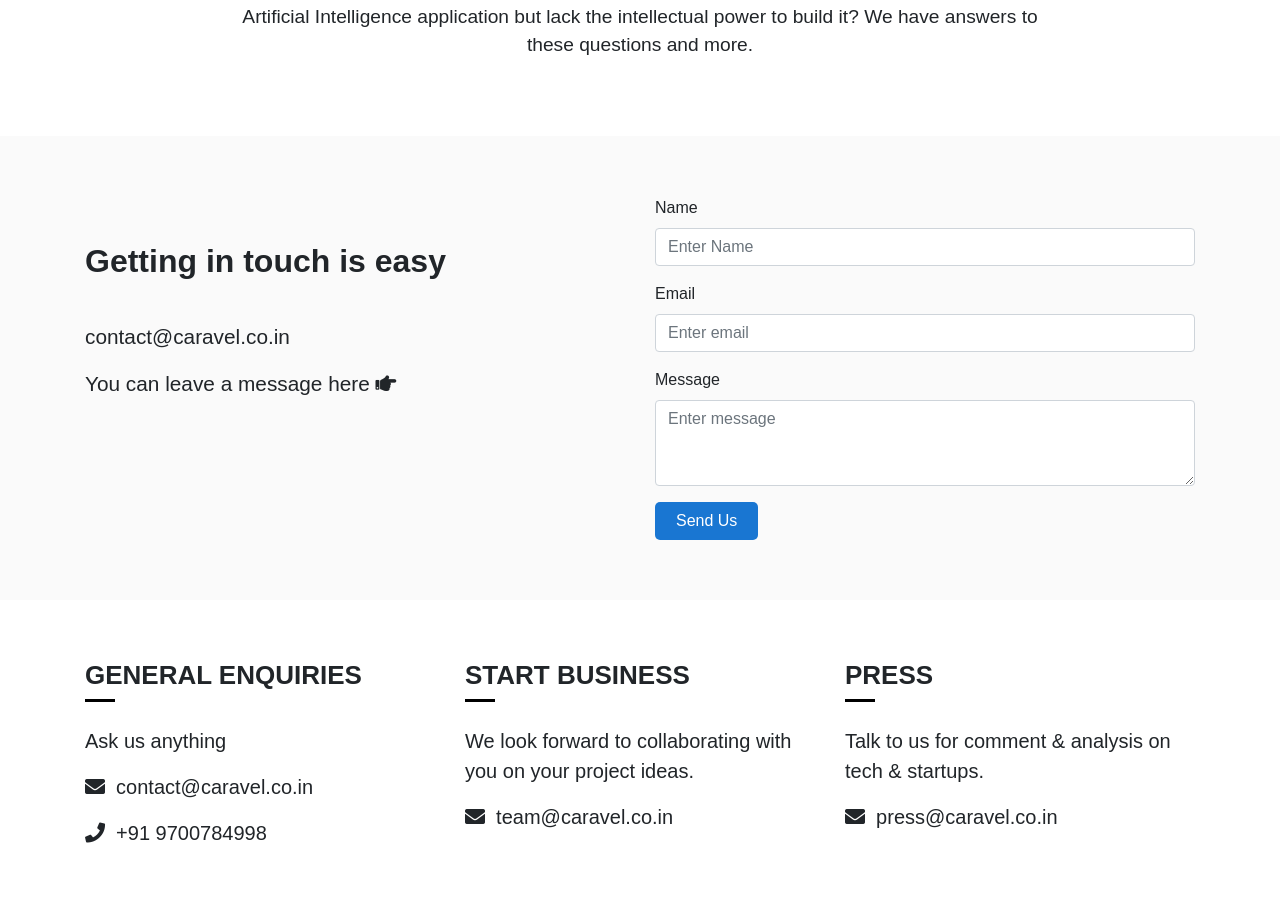
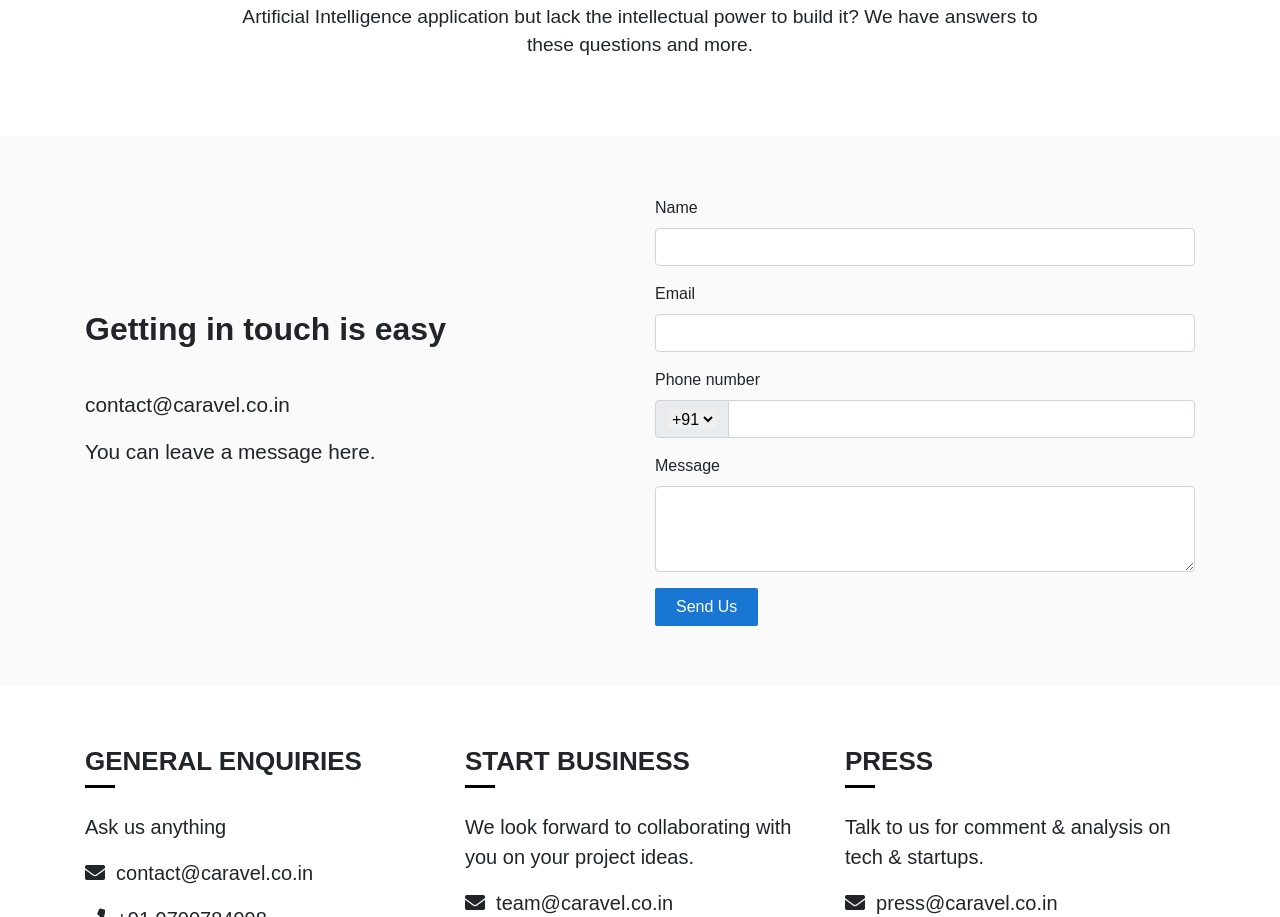
Before and after one commit to liquidworkings/liquidworkings.github.io, a Jekyll site: the page built from contact.html, in a window 1280 px wide, cut to the strip 460-1377 px from the top of the page. Built offline with Jekyll 4.4.1, drawn with Linux system fonts in a browser that asks for light colours; nearby versions of some CDN libraries; some web fonts are replaced; comment, search, counter and statistics services are not loaded; some of the changed text lies outside the part shown.

Commit message:
caravel redesign push 6

```diff
--- a/_includes/footer.html
+++ b/_includes/footer.html
@@ -26,7 +26,7 @@
 					<li><i class="fa fa-phone" aria-hidden="true"></i>&nbsp;&nbsp;+91 9700784998</li>
 					<li><i class="fa fa-envelope" aria-hidden="true"></i>&nbsp;&nbsp;team@caravel.co.in</li>
 					<li><i class="fa fa-map-marker-alt" aria-hidden="true"></i>&nbsp;&nbsp;
-						91springboard<br/>&nbsp;&nbsp;&nbsp;&nbsp;&nbsp;&nbsp;Plot No 71, LVS Arcade,<br/>&nbsp;&nbsp;&nbsp;&nbsp;&nbsp; Jubilee Enclave, HITEC City,<br/>&nbsp;&nbsp;&nbsp;&nbsp;&nbsp; Hyderabad-500081.
+						91springboard<br/>&nbsp;&nbsp;&nbsp;&nbsp;&nbsp; Jubilee Enclave, HITEC City,<br/>&nbsp;&nbsp;&nbsp;&nbsp;&nbsp; Hyderabad-500081.
 					</li>
 				</ul>
 			</div>
--- a/contact.html
+++ b/contact.html
@@ -35,24 +35,35 @@ title: Contact
 <section style="padding:60px 0px;background-color: #FAFAFA;">
   <div class="container">
     <div class="row">
-      <div class="col-md-6" style="padding-top: 4%;">
+      <div class="col-md-6" style="padding-top: 10%;">
         <h2>Getting in touch is easy</h2>
         <p style="font-weight: 300; font-size: 130%; padding-top: 6%;">contact@caravel.co.in</p>
-        <p style="font-weight: 300; font-size: 130%;">You can leave a message here <i class="fas fa-hand-point-right"></i></p>
+        <p style="font-weight: 300; font-size: 130%;">You can leave a message here.</p>
       </div>
       <div class="col-md-6">
         <form id="conatct-us-test-form">
           <div class="form-group">
             <label for="exampleInputName">Name</label>
-            <input type="text" class="form-control name" id="exampleInputName" placeholder="Enter Name">
+            <input type="text" class="form-control name" id="exampleInputName">
           </div>
           <div class="form-group">
             <label for="exampleInputEmail">Email</label>
-            <input type="email" class="form-control email" id="exampleInputEmail" placeholder="Enter email">
+            <input type="email" class="form-control email" id="exampleInputEmail">
+          </div>
+          <label for="basic-url">Phone number</label>
+          <div class="input-group form-group">
+            <div class="input-group-prepend">
+              <span class="input-group-text">
+                <select class="input-group" style="border: none;">
+                  <option>+91</option>
+                </select>
+              </span>
+            </div>
+            <input type="text" class="form-control">
           </div>
           <div class="form-group">
             <label for="exampleFormControlTextarea">Message</label>
-            <textarea class="form-control message" id="exampleFormControlTextarea" rows="3" placeholder="Enter message"></textarea>
+            <textarea class="form-control message" id="exampleFormControlTextarea" rows="3"></textarea>
           </div>
           <input type="submit" id="conatct-us-submit-form" value="Send Us" class="btn btn-primary"></input>
         </form>
--- a/css/main.css
+++ b/css/main.css
@@ -35,10 +35,9 @@ h1, h2, h3, h4, h5, h6 {
 .btn-primary {
   background-color: var(--primary-color);
   padding: 7px 21px;
-  border-radius: 5px;
-  outline: none;
-  border: 0;
+  border-radius: 2px;
   font-weight: 500;
+  border: none;
 }
 .btn-primary:hover {
   background-color: var(--primary-dark-color);
@@ -52,6 +51,13 @@ h1, h2, h3, h4, h5, h6 {
   border-top-right-radius: 30px;
   border-bottom-left-radius: 30px;
   border-bottom-right-radius: 30px;
+}
+.btn-primary:not(:disabled):not(.disabled).active:focus, .btn-primary:not(:disabled):not(.disabled):active:focus, .show>.btn-primary.dropdown-toggle:focus {
+     box-shadow: none;
+}
+.btn-joinus {
+  padding: 12px 36px;
+  font-weight: 700;
 }
 
 /* ============================================================================== */
--- a/js/main.js
+++ b/js/main.js
@@ -3,6 +3,7 @@ var url = 'https://script.google.com/macros/s/AKfycbxI8sa-AmQFg3Wl2FU_S7-JSYbKs3
 $('#conatct-us-submit-form').on('click', function(e) {
 	var name = $('.name').val();
 	var email = $('.email').val();
+	var phone = $('.phone').val();
 	var message = $('.message').val();
   e.preventDefault();
   if(name == '' || email == '' || message == '') {
@@ -16,6 +17,7 @@ $('#conatct-us-submit-form').on('click', function(e) {
 		  data: {
 	  		"name": name,
 	  		"email": email,
+	  		"phonenumber": phone,
 	  		"message": message
 	  	}
 	  })
```
Also changed, not shown: index.html (+11 -3 lines).
